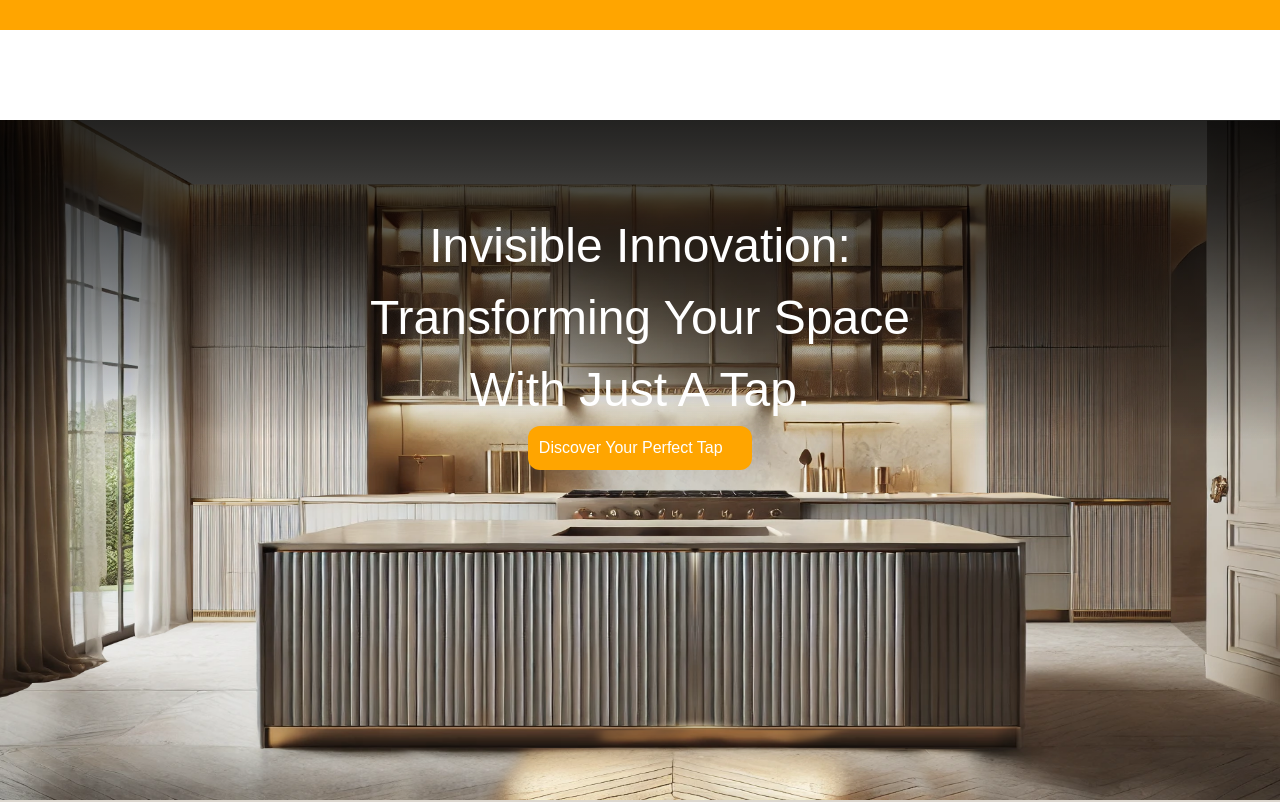
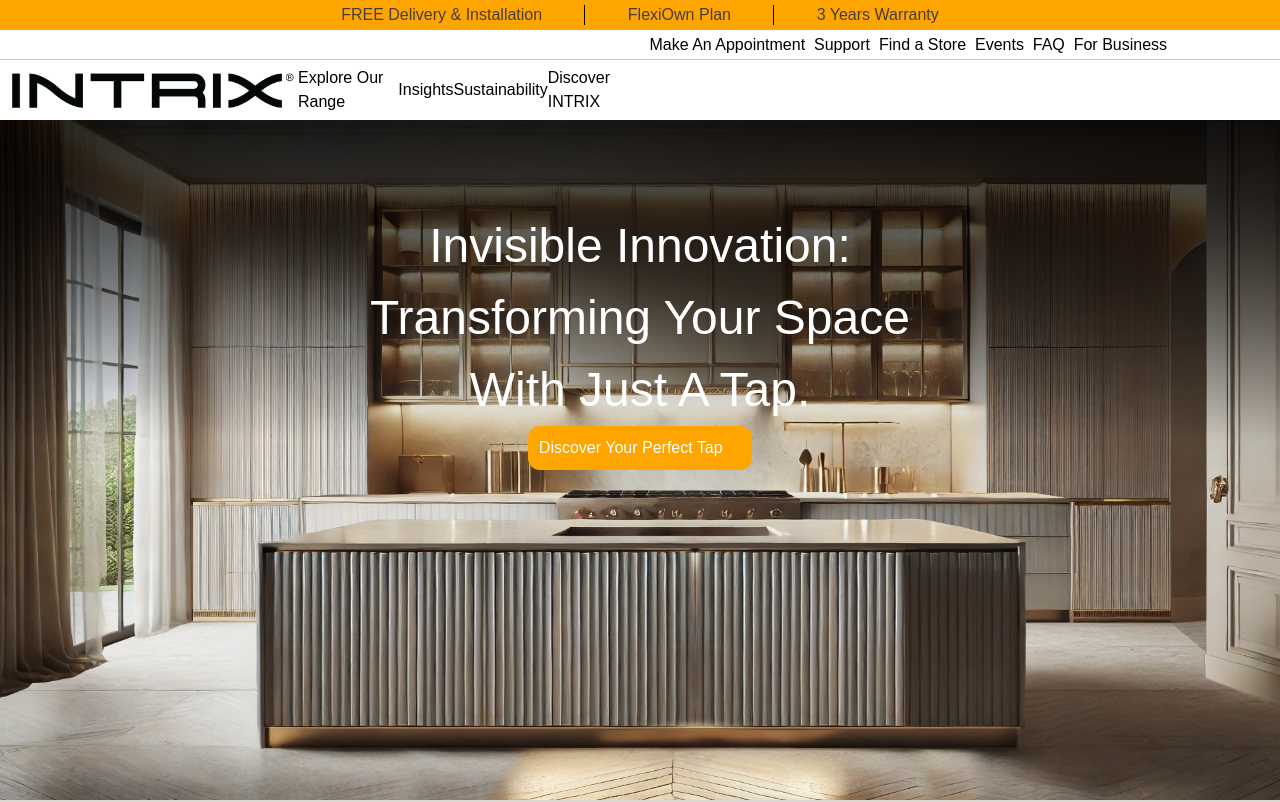
Before and after one commit to Upplex-Source/intrix-frontend, a Next.js app: page / in a window 1280 px wide. Shown: the top 802 px of the page. Built offline with nearby package versions, Linux system fonts and the light colour scheme; some icons are missing.

Commit message:
Commit: Work for homepage

```diff
--- a/src/app/home.scss
+++ b/src/app/home.scss
@@ -94,6 +94,7 @@
             opacity: 0.2;
             // object-fit: cover;
         }
+
         .bottom-img {
             width: 100vw;
             height: 85vh;
@@ -488,7 +489,7 @@
             }
 
             .filter-wrapper {
-                width: 20%;
+                width: 15%;
                 aspect-ratio: 1/1;
                 display: flex;
                 justify-content: center;
@@ -497,7 +498,7 @@
                 background-color: #292929;
                 position: absolute;
                 right: 25%;
-                bottom: 15%;
+                bottom: 5%;
                 overflow: hidden;
                 opacity: 0;
 
@@ -585,10 +586,10 @@
 
             .label {
                 width: 40%;
-                height: 60%;
+                height: fit-content;
                 position: absolute;
                 right: 15%;
-                top: 20%;
+                top: 10%;
                 display: flex;
                 flex-direction: column;
                 justify-content: space-around;
--- a/src/app/page.js
+++ b/src/app/page.js
@@ -11,6 +11,7 @@ import { ScrollTrigger } from "gsap/all";
 gsap.registerPlugin(ScrollTrigger);
 
 import topImg from "../../public/home/3-kitchen-parallax.png";
+import topImg2 from "../../public/home/4-kitchen-parallax.png";
 import bottomImg from "../../public/home/1-kitchen-parallax.png";
 import bottomImg2 from "../../public/home/7-kitchen-parallax.png";
 import leftImg from "../../public/home/6-kitchen-parallax.png";
@@ -95,14 +96,16 @@ function Home() {
     }
 
     useEffect(() => {
+        document.body.style.overflow = "hidden";
         window.scrollTo({ top: 0, behavior: "smooth" });
 
         const firstLoadTl = gsap.timeline({
-            onInterrupt: (document.body.style.overflow = "hidden"),
+            // onInterrupt: (document.body.style.overflow = "hidden"),
             // onComplete: () => createFirstST(),
         });
         firstLoadTl
             .to(".top-img", { opacity: 1, y: "100%", duration: 1 })
+            .to(".top-img", { opacity: 1, y: "100%", duration: 1 }, "<")
             .to(".bottom-img", { opacity: 1, y: "-100%", duration: 1 }, "<")
             .to(".bottom-img-2", { y: "-100%", duration: 1 }, "<")
             .to(".left-img", { opacity: 1, x: "100%", duration: 1 }, "<")
@@ -121,6 +124,7 @@ function Home() {
             <div id="home-wrapper">
                 <section className="first-panel">
                     <Image alt="" className="top-img" src={topImg} />
+                    <Image alt="" className="top-img" src={topImg2} />
                     <Image alt="" className="bottom-img" src={bottomImg} />
                     <Image alt="" className="bottom-img-2" src={bottomImg2} />
                     <Image alt="" className="left-img" src={leftImg} />
--- a/src/components/header/Header.js
+++ b/src/components/header/Header.js
@@ -7,12 +7,8 @@ import { Search01Icon, MessageQuestionIcon, ShoppingBasket01Icon } from "hugeico
 function Header() {
     return (
         <div id="header-container">
-            <div className="top-header" />
-            <div className="middle-header" />
-            <div className="bottom-header" />
-
-            {/* <div className="header-1">
-                <div className="header-1-wrapper">
+            <div className="top-header">
+                <div className="top-wrapper">
                     <span>FREE Delivery & Installation</span>
                     <span className="vertical-line"></span>
                     <span>FlexiOwn Plan</span>
@@ -20,8 +16,8 @@ function Header() {
                     <span>3 Years Warranty</span>
                 </div>
             </div>
-            <div className="header-2">
-                <div className="header-2-wrapper">
+            <div className="middle-header">
+                <div className="middle-wrapper">
                     <span>Make An Appointment</span>
                     <span>Support</span>
                     <span>Find a Store</span>
@@ -41,22 +37,17 @@ function Header() {
                     </div>
                 </div>
             </div>
-            <div className="header-3">
-                <div className="header-3-wrapper">
+            <div className="bottom-header">
+                <div className="bottom-wrapper">
                     <div className="logo">
-                        <Image
-                            alt=""
-                            width={400}
-                            height={180}
-                            src="/logo.png"
-                        />
+                        <Image alt="" width={400} height={180} src="/logo.png" />
                     </div>
                     <span>Explore Our Range</span>
                     <span>Insights</span>
                     <span>Sustainability</span>
                     <span>Discover INTRIX</span>
                 </div>
-            </div> */}
+            </div>
         </div>
     );
 }
--- a/src/components/header/header.scss
+++ b/src/components/header/header.scss
@@ -1,23 +1,77 @@
 #header-container {
     width: 100%;
-    height: 15%;
+    height: 15vh;
     position: fixed;
     top: 0;
     left: 0;
-    z-index: 1;
+    z-index: 2;
     background-color: white;
+    color: black;
 
     .top-header {
         width: 100%;
         height: calc(100% / 4);
+        display: flex;
+        justify-content: center;
+        align-items: center;
         background-color: orange;
+        color: #463e3d;
+
+        .top-wrapper {
+            width: 50%;
+            height: 100%;
+            display: flex;
+            justify-content: space-around;
+            align-items: center;
+            padding: 5px;
+
+            .vertical-line {
+                display: inline-block;
+                border-left: 1px solid #000;
+                margin: 0 10px;
+                height: 100%;
+            }
+        }
     }
     .middle-header {
         width: 100%;
         height: calc(100% / 4);
+        display: flex;
+        justify-content: flex-end;
+        align-items: center;
+        border-bottom: 1px solid rgba(0, 0, 0, 0.2);
+
+        .middle-wrapper {
+            width: 50%;
+            height: 100%;
+            display: flex;
+            justify-content: space-around;
+            align-items: center;
+            padding: 5px;
+
+            .icon-wrapper {
+                width: 15%;
+                height: 100%;
+                display: flex;
+                justify-content: space-around;
+                align-items: center;
+            }
+        }
     }
     .bottom-header {
         width: 100%;
         height: calc(100% / 2);
+        display: flex;
+        justify-content: flex-start;
+        align-items: center;
+
+        .bottom-wrapper {
+            width: 50%;
+            height: 100%;
+            display: flex;
+            justify-content: space-around;
+            align-items: center;
+            padding: 5px;
+        }
     }
 }
```
